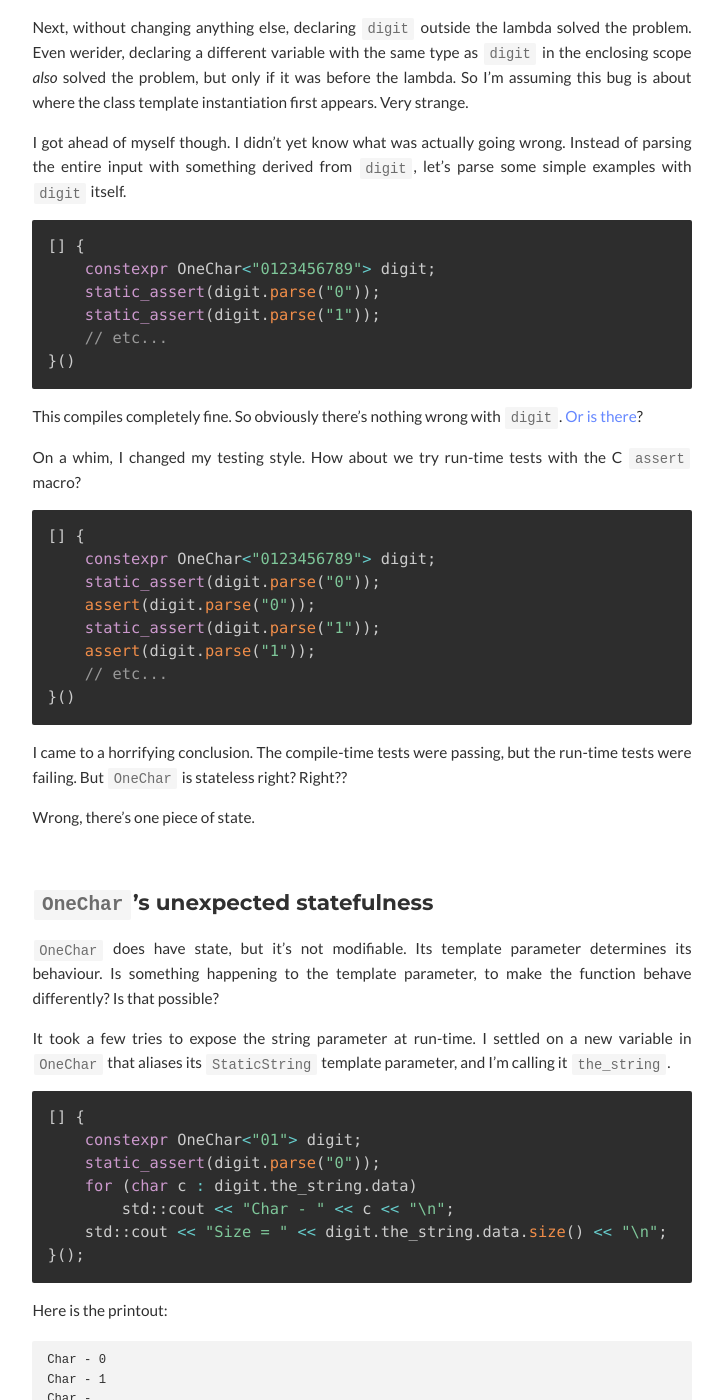
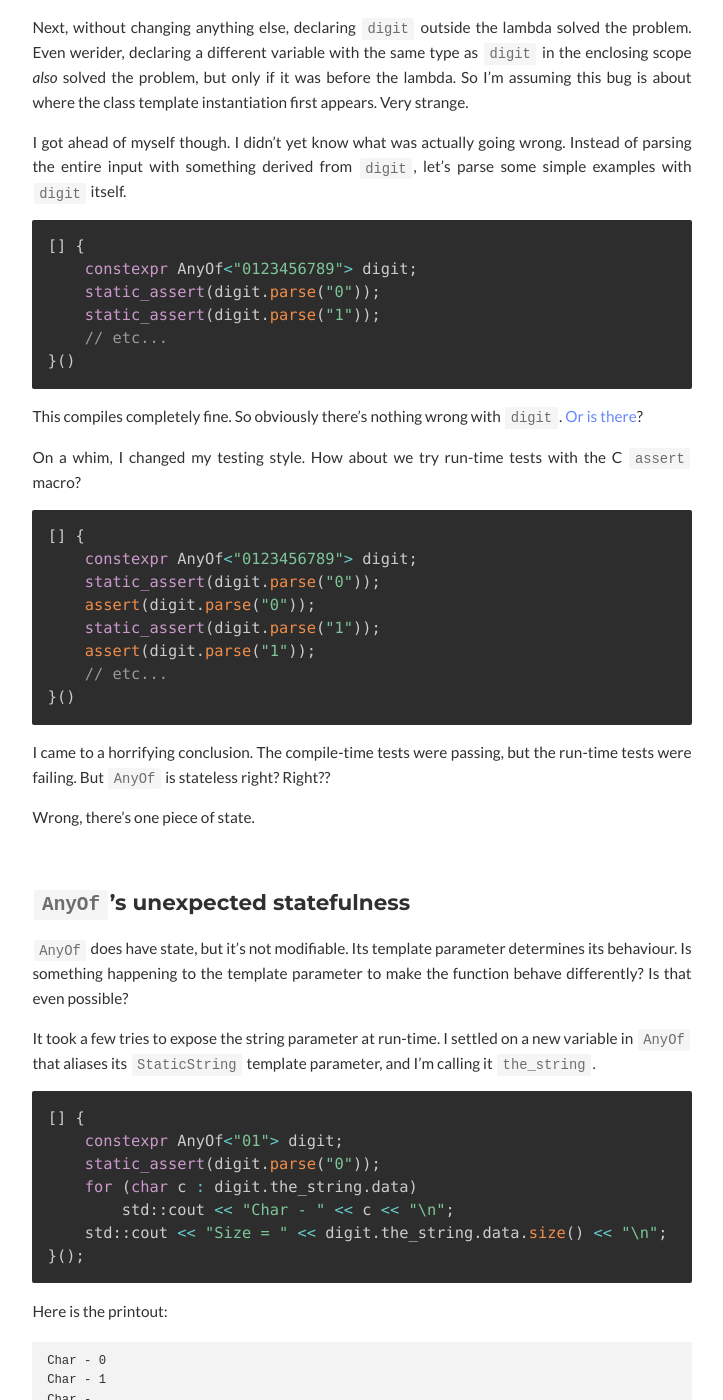
Before and after one commit to k3DW/blog, a Jekyll site: the page built from _posts/2023-06-08-tok3n-02-compiler-error.md, in a window 1280 px wide and 1400 px high, scrolled down 1168 px. Shown: the whole window, without its empty margins (278-1001 px from the left). Built offline with Jekyll 4.4.1, drawn with Linux system fonts in a browser that asks for light colours; nearby versions of some CDN libraries; some of the changed text lies outside the part shown.

Commit message:
Add accompanying code for FirstCompilerBug post, and edit it

````diff
--- a/_posts/2023-06-08-tok3n-02-compiler-error.md
+++ b/_posts/2023-06-08-tok3n-02-compiler-error.md
@@ -21,7 +21,7 @@ I switched to using my library and everything worked just fine. Until it didn't.
 static const auto input = read_input_file();
 static const auto data = []
 {
-    constexpr OneChar<"0123456789"> digit;
+    constexpr AnyOf<"0123456789"> digit;
     constexpr auto parser = /* something with digit */;
     auto result = parser.parse(input);
     if (not result)
@@ -44,7 +44,7 @@ I got ahead of myself though. I didn't yet know what was actually going wrong. I
 
 ```cpp
 [] {
-    constexpr OneChar<"0123456789"> digit;
+    constexpr AnyOf<"0123456789"> digit;
     static_assert(digit.parse("0"));
     static_assert(digit.parse("1"));
     // etc...
@@ -57,7 +57,7 @@ On a whim, I changed my testing style. How about we try run-time tests with the
 
 ```cpp
 [] {
-    constexpr OneChar<"0123456789"> digit;
+    constexpr AnyOf<"0123456789"> digit;
     static_assert(digit.parse("0"));
     assert(digit.parse("0"));
     static_assert(digit.parse("1"));
@@ -66,21 +66,21 @@ On a whim, I changed my testing style. How about we try run-time tests with the
 }()
 ```
 
-I came to a horrifying conclusion. The compile-time tests were passing, but the run-time tests were failing. But `OneChar` is stateless right? Right??
+I came to a horrifying conclusion. The compile-time tests were passing, but the run-time tests were failing. But `AnyOf` is stateless right? Right??
 
 Wrong, there's one piece of state.
 
 <br>
 
-## `OneChar`'s unexpected statefulness
+## `AnyOf`'s unexpected statefulness
 
-`OneChar` does have state, but it's not modifiable. Its template parameter determines its behaviour. Is something happening to the template parameter, to make the function behave differently? Is that possible?
+`AnyOf` does have state, but it's not modifiable. Its template parameter determines its behaviour. Is something happening to the template parameter to make the function behave differently? Is that even possible?
 
-It took a few tries to expose the string parameter at run-time. I settled on a new variable in `OneChar` that aliases its `StaticString` template parameter, and I'm calling it `the_string`.
+It took a few tries to expose the string parameter at run-time. I settled on a new variable in `AnyOf` that aliases its `StaticString` template parameter, and I'm calling it `the_string`.
 
 ```cpp
 [] {
-    constexpr OneChar<"01"> digit;
+    constexpr AnyOf<"01"> digit;
     static_assert(digit.parse("0"));
     for (char c : digit.the_string.data)
         std::cout << "Char - " << c << "\n";
@@ -103,12 +103,12 @@ What? It works as expected? But if I add `assert(digit.parse("0"));` then it sti
 
 ## Minimally reproducible
 
-If I'm going to file a bug report, I need to narrow this down. Let's simplify `OneChar` with a made-up function `match()` for testing.
+If I'm going to file a bug report, I need to narrow this down. Let's simplify `AnyOf` with a made-up function `match()` for testing.
 
 ```cpp
 template <StaticString str>
 requires (is_sorted_and_uniqued(str))
-struct OneChar
+struct AnyOf
 {
 	static constexpr bool match(char c)
 	{
@@ -117,7 +117,7 @@ struct OneChar
 };
 
 [] {
-	constexpr OneChar<"01"> digit;
+	constexpr AnyOf<"01"> digit;
 	static_assert(digit.match('0'));
 	static_assert(digit.match('1'));
 	static_assert(not digit.match('\0'));
@@ -128,7 +128,7 @@ struct OneChar
 }();
 ```
 
-Ahh yes here it is. We got to the root of the problem. The template parameter is getting zeroed out at run-time, but left intact at compile-time. Let's reproduce it with even less code. Can we remove the constraint on the `OneChar` class template? No, that stops the problem from happening. But can we simplify the constraint? As it turns out, yes. In fact, as far as I can tell, it can be any constraint. So let's make it completely trivial.
+Ahh yes here it is. We got to the root of the problem. The template parameter is getting zeroed out at run-time, but left intact at compile-time. Let's reproduce it with even less code. Can we remove the constraint on the `AnyOf` class template? No, that stops the problem from happening. But can we simplify the constraint? As it turns out, yes. In fact, as far as I can tell, it can be any constraint. So let's make it completely trivial.
 
 ```cpp
 template <auto value>
@@ -136,13 +136,13 @@ concept True = true;
 
 template <StaticString str>
 requires True<str>
-struct OneChar
+struct AnyOf
 {
     // ...
 };
 ```
 
-That helps. How about the NTTP? Can `StaticString` be replaced with a primitive type? No, it seems like it needs to be a class NTTP. But how simple can it get? This is what I came up with. It's just a simple wrapper around 1 `int`.
+That helps. How about the NTTP? Can `StaticString` be replaced with a primitive type? No, it seems like it needs to be a structural NTTP. But how simple can it get? This is what I came up with. It's just a simple wrapper around 1 `int`.
 
 ```cpp
 struct Wrapper
@@ -180,4 +180,4 @@ int main()
 
 And that's it! As of Visual Studio 17.6.2, the most recent update as of the time of writing, this is still a bug. I hope it gets fixed at some point. That said, this problem coincidentally goes away once I introduce other preferred syntax into the library, but we'll get there.
 
-Next up, I want to expand into more than just `OneChar`. It'll be a short one about a couple other types of parsers.
+Next up, I want to expand into more than just `AnyOf`. It'll be a short one about a couple other types of parsers. [Here](https://github.com/k3DW/blog/tree/main/assets/posts/tok3n/02-FirstCompilerBug) is the code written in this article.
````
Also changed, not shown: other parts of _posts/2023-06-08-tok3n-02-compiler-error.md (+1 -1 lines), assets/posts/tok3n/02-FirstCompilerBug/CMakeLists.txt (added, +23 -0 lines), 3 other files.
